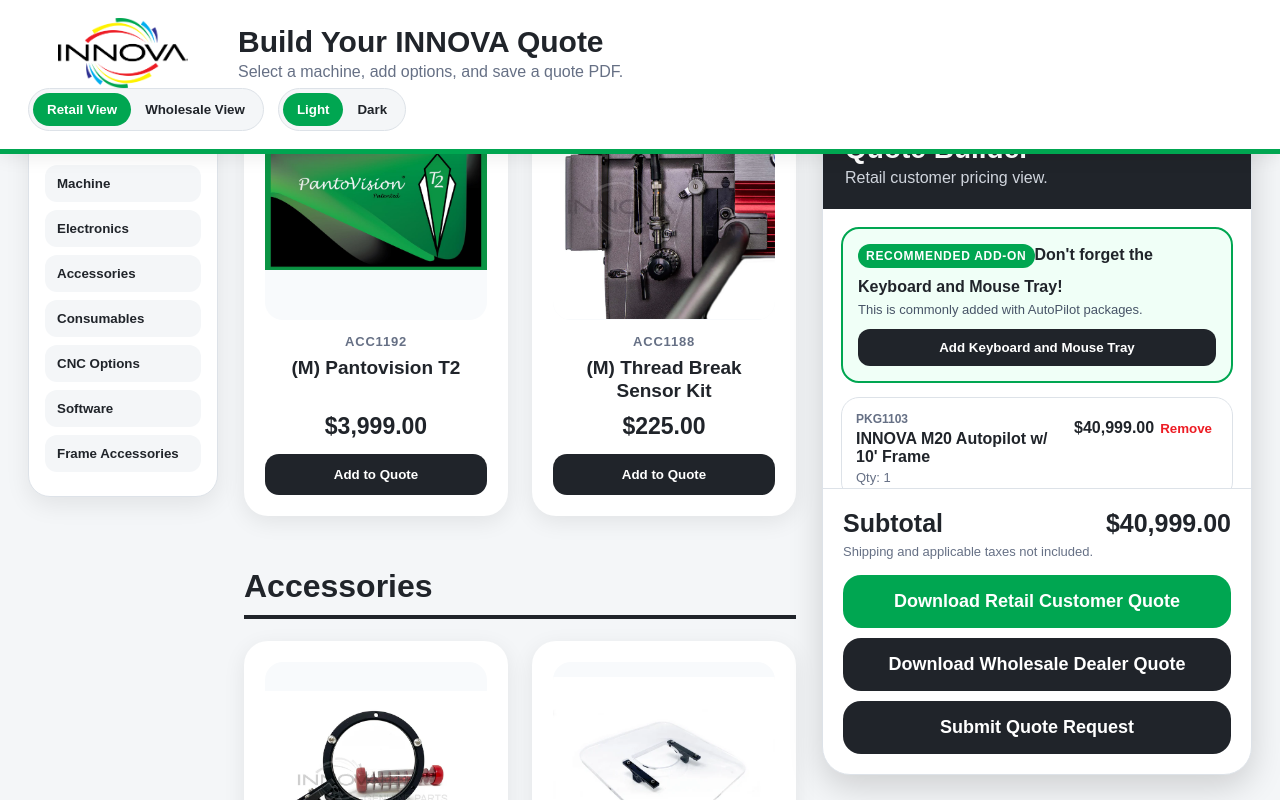
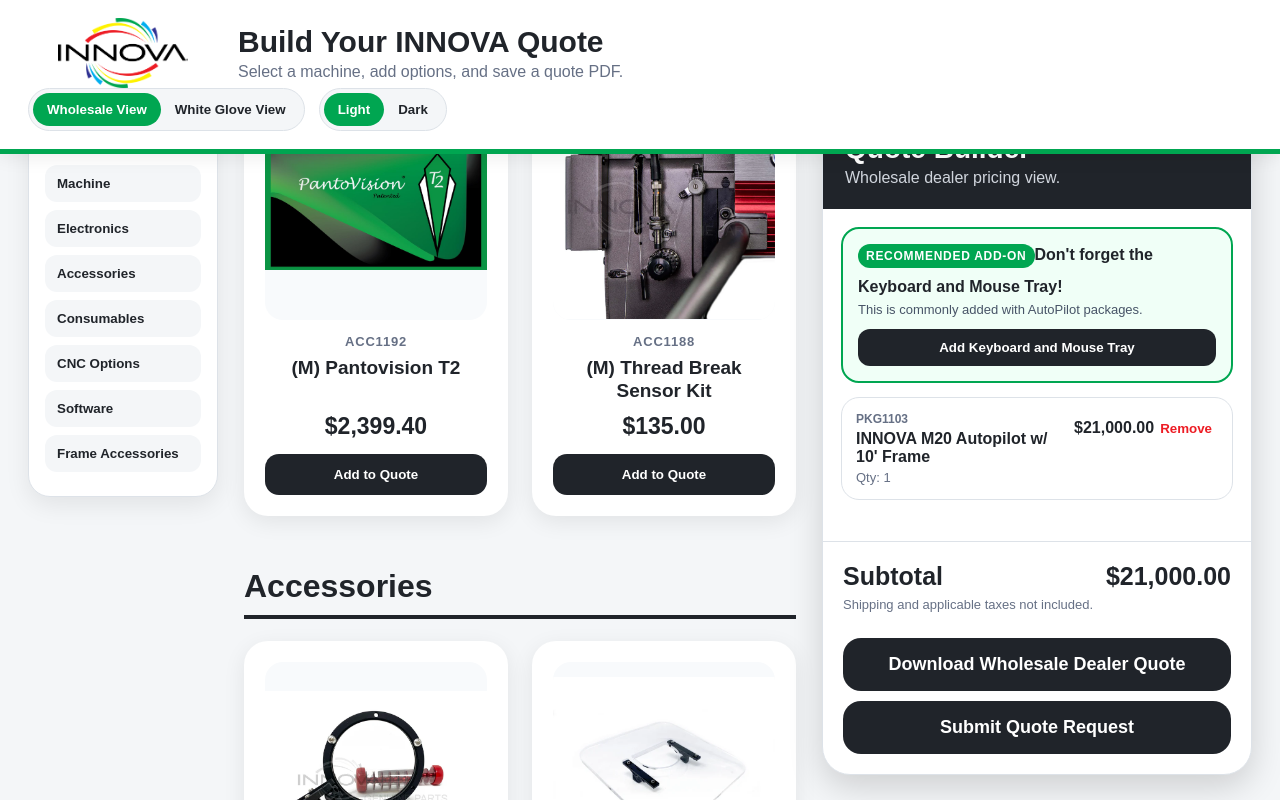
Before and after one commit to chrisfriedrich84-wq/innova-quote-builder, a React (Vite) app: page / in a window 1280 px wide. Both pictures are taken after a click on the element 376 px from the left and 2413 px from the top of the page. Shown: the part 1318-2118 px from the top of the page. Built offline with nearby package versions, Linux system fonts and the light colour scheme.

Commit message:
Add White Glove View and Pricing

```diff
--- a/src/App.jsx
+++ b/src/App.jsx
@@ -3,6 +3,7 @@
 import products from "./data/products"
 
 const LOGO = "/photos/innova-logo.png"
+const WHITE_GLOVE_FEE = 3500
 
 function money(value) {
   return new Intl.NumberFormat("en-US", {
@@ -15,30 +16,12 @@
   return text.toLowerCase().replace(/[^a-z0-9]+/g, "-").replace(/(^-|-$)/g, "")
 }
 
-function getRetailPrice(product) {
-  const name = product.name.toLowerCase()
-
-  if (product.category === "Machine") {
-    if (name.includes("m20") && name.includes("autopilot")) return 40999
-    if (name.includes("m20")) return 22999
-
-    if (name.includes("m24") && name.includes("autopilot")) return 46999
-    if (name.includes("m24")) return 28999
-
-    if (name.includes("m28")) return 52999
+function getDisplayPrice(product, pricingView) {
+  if (pricingView === "whiteGlove" && product.category === "Machine") {
+    return product.price * 1.05
   }
 
-  return product.price / 0.6
-}
-
-function getWholesalePrice(product) {
   return product.price
-}
-
-function getDisplayPrice(product, priceMode) {
-  return priceMode === "retail"
-    ? getRetailPrice(product)
-    : getWholesalePrice(product)
 }
 
 function App() {
@@ -49,10 +32,10 @@
     notes: "",
   })
 
+  const [pricingView, setPricingView] = useState("wholesale")
   const [selectedMachine, setSelectedMachine] = useState(null)
   const [selectedItems, setSelectedItems] = useState({})
   const [searchTerm, setSearchTerm] = useState("")
-  const [priceMode, setPriceMode] = useState("retail")
   const [themeMode, setThemeMode] = useState("light")
 
   const categories = useMemo(() => {
@@ -98,10 +81,12 @@
     return items
   }, [selectedMachine, selectedItems])
 
-  const subtotal = quoteItems.reduce(
-    (total, item) => total + getDisplayPrice(item, priceMode) * item.qty,
+  const itemsSubtotal = quoteItems.reduce(
+    (total, item) => total + getDisplayPrice(item, pricingView) * item.qty,
     0
   )
+
+  const subtotal = itemsSubtotal + (pricingView === "whiteGlove" ? WHITE_GLOVE_FEE : 0)
 
   const keyboardTray = products.find((p) => p.sku === "ACC1064")
 
@@ -116,7 +101,7 @@
 
       setTimeout(() => {
         const nextSection = document.querySelector(
-          ".category-section:not(.machine-section)"
+          ".category-section:not(.machine-section):not(.white-glove-section)"
         )
 
         if (nextSection) {
@@ -169,16 +154,13 @@
     })
   }
 
-  function getPdfSubtotal(pdfMode) {
-    return quoteItems.reduce(
-      (total, item) => total + getDisplayPrice(item, pdfMode) * item.qty,
-      0
-    )
+  function getPdfSubtotal() {
+    return itemsSubtotal + (pricingView === "whiteGlove" ? WHITE_GLOVE_FEE : 0)
   }
 
-  function saveQuote(pdfMode = priceMode) {
+  function saveQuote() {
     const logoForPdf = `${window.location.origin}${LOGO.replace("./", "/")}`
-    const pdfSubtotal = getPdfSubtotal(pdfMode)
+    const pdfSubtotal = getPdfSubtotal()
 
     const rows = quoteItems
       .map(
@@ -187,28 +169,30 @@
             <td>${item.sku}</td>
             <td>${item.name}</td>
             <td>${item.qty}</td>
-            <td>${money(getDisplayPrice(item, pdfMode))}</td>
-            <td>${money(getDisplayPrice(item, pdfMode) * item.qty)}</td>
+            <td>${money(getDisplayPrice(item, pricingView))}</td>
+            <td>${money(getDisplayPrice(item, pricingView) * item.qty)}</td>
           </tr>
         `
       )
       .join("")
 
-    const quoteTitle =
-      pdfMode === "retail" ? "Customer Quote" : "Dealer Quote Request"
-
-    const footerText =
-      pdfMode === "retail"
-        ? "Quote provided by your authorized INNOVA dealer. Shipping and applicable taxes not included."
-        : "Please save this quote and e-mail to sales@abminternational.com."
-
-    const modeBadge =
-      pdfMode === "retail" ? "Retail Customer Pricing" : "Wholesale Dealer Pricing"
+    const whiteGloveRow =
+      pricingView === "whiteGlove"
+        ? `
+        <tr>
+          <td>WGD</td>
+          <td>White Glove Fee</td>
+          <td>1</td>
+          <td>${money(WHITE_GLOVE_FEE)}</td>
+          <td>${money(WHITE_GLOVE_FEE)}</td>
+        </tr>
+      `
+        : ""
 
     const html = `
       <html>
         <head>
-          <title>INNOVA ${quoteTitle}</title>
+          <title>INNOVA Dealer Quote Request</title>
           <style>
             body {
               font-family: Arial, sans-serif;
@@ -243,7 +227,7 @@
             .badge {
               display: inline-block;
               margin-top: 8px;
-              background: ${pdfMode === "retail" ? "#00a651" : "#20242a"};
+              background: #20242a;
               color: white;
               padding: 6px 10px;
               border-radius: 999px;
@@ -334,9 +318,9 @@
             </div>
 
             <div class="quote-title">
-              <h1>${quoteTitle}</h1>
+              <h1>Dealer Quote Request</h1>
               <div>Date: ${dealerInfo.date}</div>
-              <div class="badge">${modeBadge}</div>
+              <div class="badge">${pricingView === "whiteGlove" ? "White Glove Pricing" : "Wholesale Dealer Pricing"}</div>
             </div>
           </div>
 
@@ -357,7 +341,7 @@
             </thead>
 
             <tbody>
-              ${rows || `<tr><td colspan="5">No items selected.</td></tr>`}
+              ${rows || whiteGloveRow ? rows + whiteGloveRow : `<tr><td colspan="5">No items selected.</td></tr>`}
             </tbody>
           </table>
 
@@ -373,7 +357,7 @@
           </div>
 
           <div class="footer">
-            ${footerText}
+            Please save this quote and e-mail to sales@abminternational.com.
           </div>
         </body>
       </html>
@@ -387,7 +371,7 @@
   }
 
   function submitQuoteRequest() {
-    saveQuote("wholesale")
+    saveQuote()
 
     const subject = encodeURIComponent(
       `INNOVA Quote Request - ${dealerInfo.dealerName || "Dealer"}`
@@ -400,7 +384,7 @@
 
 Dealer Name: ${dealerInfo.dealerName}
 PO Number: ${dealerInfo.poNumber}
-Quote Subtotal: ${money(getPdfSubtotal("wholesale"))}
+Quote Subtotal: ${money(getPdfSubtotal())}
 
 Please save the generated PDF quote and attach it to this email before sending.
 
@@ -425,17 +409,17 @@
         <div className="top-controls">
           <div className="toggle-group">
             <button
-              className={priceMode === "retail" ? "active" : ""}
-              onClick={() => setPriceMode("retail")}
+              className={pricingView === "wholesale" ? "active" : ""}
+              onClick={() => setPricingView("wholesale")}
             >
-              Retail View
+              Wholesale View
             </button>
 
             <button
-              className={priceMode === "wholesale" ? "active" : ""}
-              onClick={() => setPriceMode("wholesale")}
+              className={pricingView === "whiteGlove" ? "active" : ""}
+              onClick={() => setPricingView("whiteGlove")}
             >
-              Wholesale View
+              White Glove View
             </button>
           </div>
 
@@ -576,7 +560,7 @@
                         <div className="sku">{product.sku}</div>
                         <h3>{product.name}</h3>
                         <div className="price">
-                          {money(getDisplayPrice(product, priceMode))}
+                          {money(getDisplayPrice(product, pricingView))}
                         </div>
                       </div>
 
@@ -613,8 +597,8 @@
           <div className="quote-top">
             <h2>Quote Builder</h2>
             <p>
-              {priceMode === "retail"
-                ? "Retail customer pricing view."
+              {pricingView === "whiteGlove"
+                ? "White Glove pricing view — machines are 5% above wholesale."
                 : "Wholesale dealer pricing view."}
             </p>
           </div>
@@ -634,7 +618,8 @@
             {quoteItems.length === 0 ? (
               <div className="empty-cart">Select one machine to begin.</div>
             ) : (
-              quoteItems.map((item) => (
+              <>
+                {quoteItems.map((item) => (
                   <div className="quote-line" key={item.sku}>
                     <div>
                       <div className="quote-sku">{item.sku}</div>
@@ -644,12 +629,26 @@
 
                     <div className="quote-right">
                       <strong>
-                      {money(getDisplayPrice(item, priceMode) * item.qty)}
+                        {money(getDisplayPrice(item, pricingView) * item.qty)}
                       </strong>
                       <button onClick={() => removeItem(item.sku)}>Remove</button>
                     </div>
                   </div>
-              ))
+                ))}
+
+                {pricingView === "whiteGlove" && (
+                  <div className="quote-line" key="white-glove">
+                    <div>
+                      <div className="quote-sku">WGD</div>
+                      <div className="quote-name">White Glove Fee</div>
+                    </div>
+
+                    <div className="quote-right">
+                      <strong>{money(WHITE_GLOVE_FEE)}</strong>
+                    </div>
+                  </div>
+                )}
+              </>
             )}
           </div>
 
@@ -662,19 +661,13 @@
             <p>Shipping and applicable taxes not included.</p>
 
             <button
-              className="save-button"
-              onClick={() => saveQuote("retail")}
+              className="save-button wholesale-button"
+              onClick={() => saveQuote()}
               disabled={!selectedMachine}
             >
-              Download Retail Customer Quote
-            </button>
-
-            <button
-              className="save-button wholesale-button"
-              onClick={() => saveQuote("wholesale")}
-              disabled={!selectedMachine}
-            >
-              Download Wholesale Dealer Quote
+              {pricingView === "whiteGlove"
+                ? "Download White Glove Quote"
+                : "Download Wholesale Dealer Quote"}
             </button>
 
             <button
```
Lines whose indentation alone changed are shown as unchanged.
